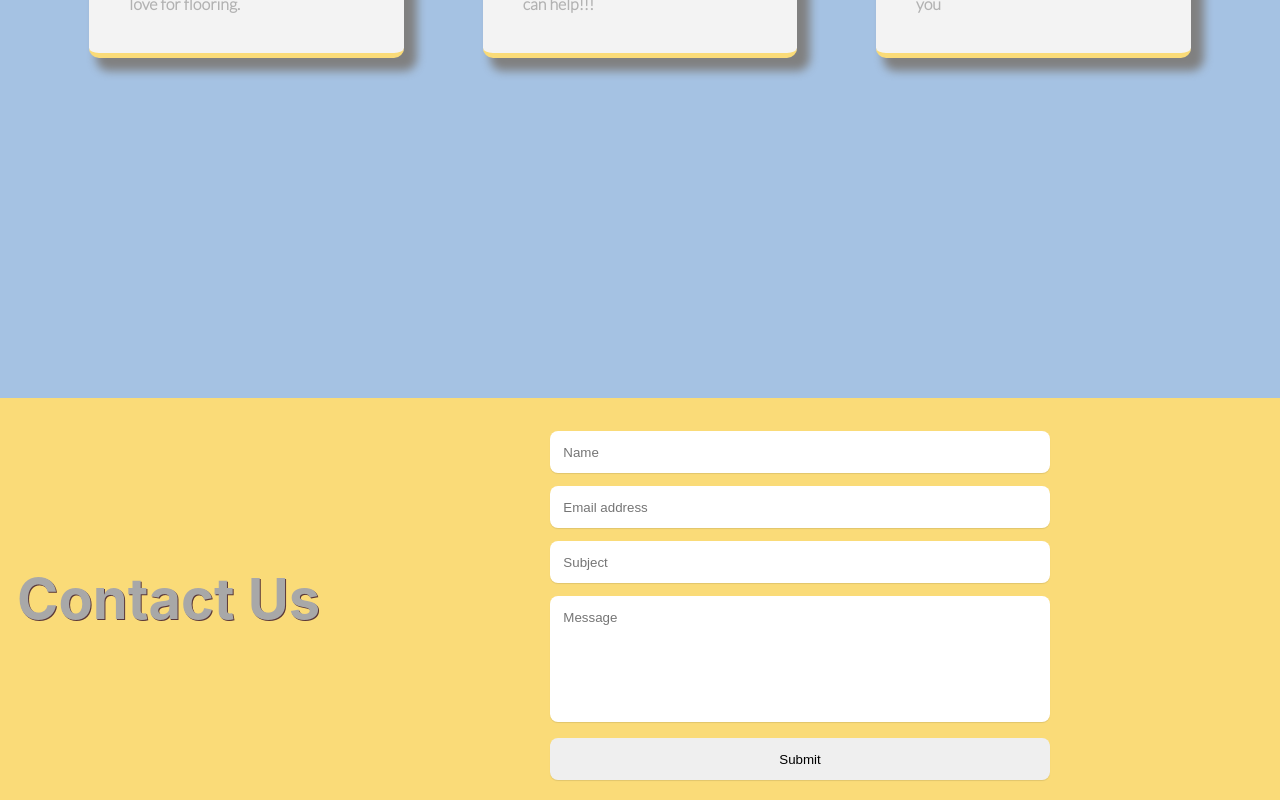
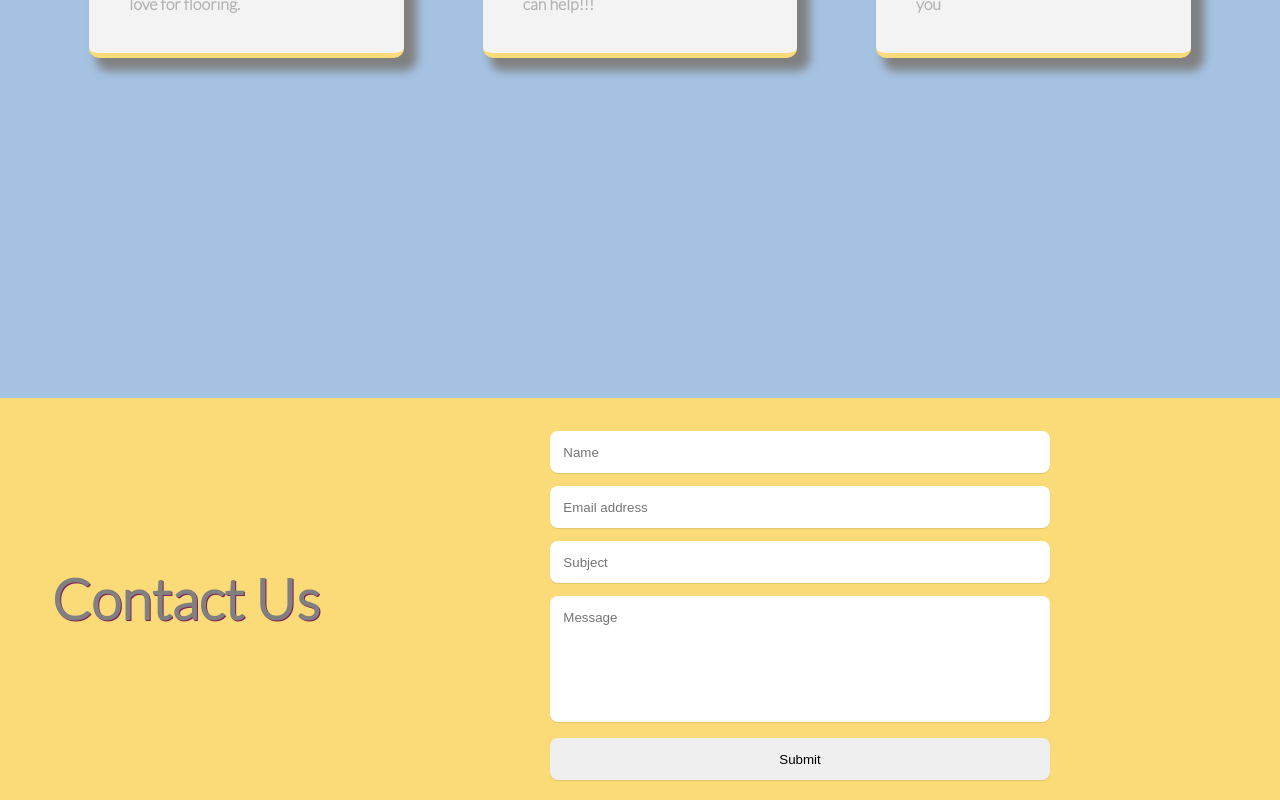
Before and after one commit to MomentaiBro/CarlaniWebApp, a React (Create React App) app: page / in a window 1280 px wide. Shown: the part 2305-3105 px from the top of the page. Built offline with nearby package versions, Linux system fonts and the light colour scheme; the HTML template or start-up script is replaced by a standard one.

Commit message:
contact color

```diff
--- a/src/modules/Contact.module.css
+++ b/src/modules/Contact.module.css
@@ -14,8 +14,10 @@
 .contact_H1 > h1 {
   font-size: 56px;
   text-align: center;
-  color: #a8a8a8;
-  text-shadow: 1px 1px 0 rgb(90, 56, 56);
+  color: gray;
+  font-family: "Lato";
+  font-weight: 700;
+  text-shadow: 1px 1px 0 var(--fuscia);
 }
 
 form {
```
